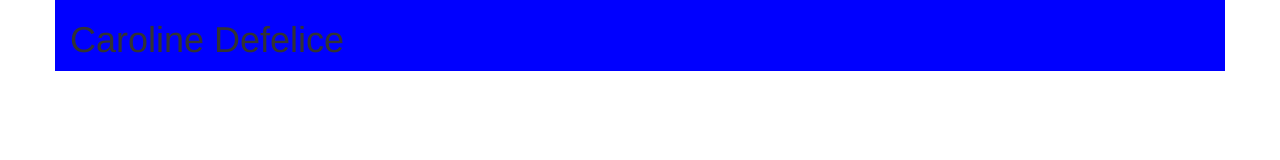
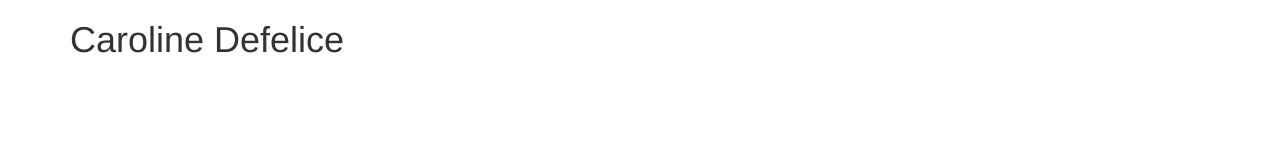
Before and after one commit to cdefelice/cdefelice.github.io, a plain HTML site: page _layouts/default.html in a window 1280 px wide. Drawn offline with Linux system fonts and the light colour scheme; files that its build step writes are made by us from their sources.

Commit message:
change back

```diff
--- a/assets/css/style.css
+++ b/assets/css/style.css
@@ -69,7 +69,3 @@ a:hover {
   text-decoration: none;
   color: black;
 }
-
-div {
-  background-color: blue;
-}
```
